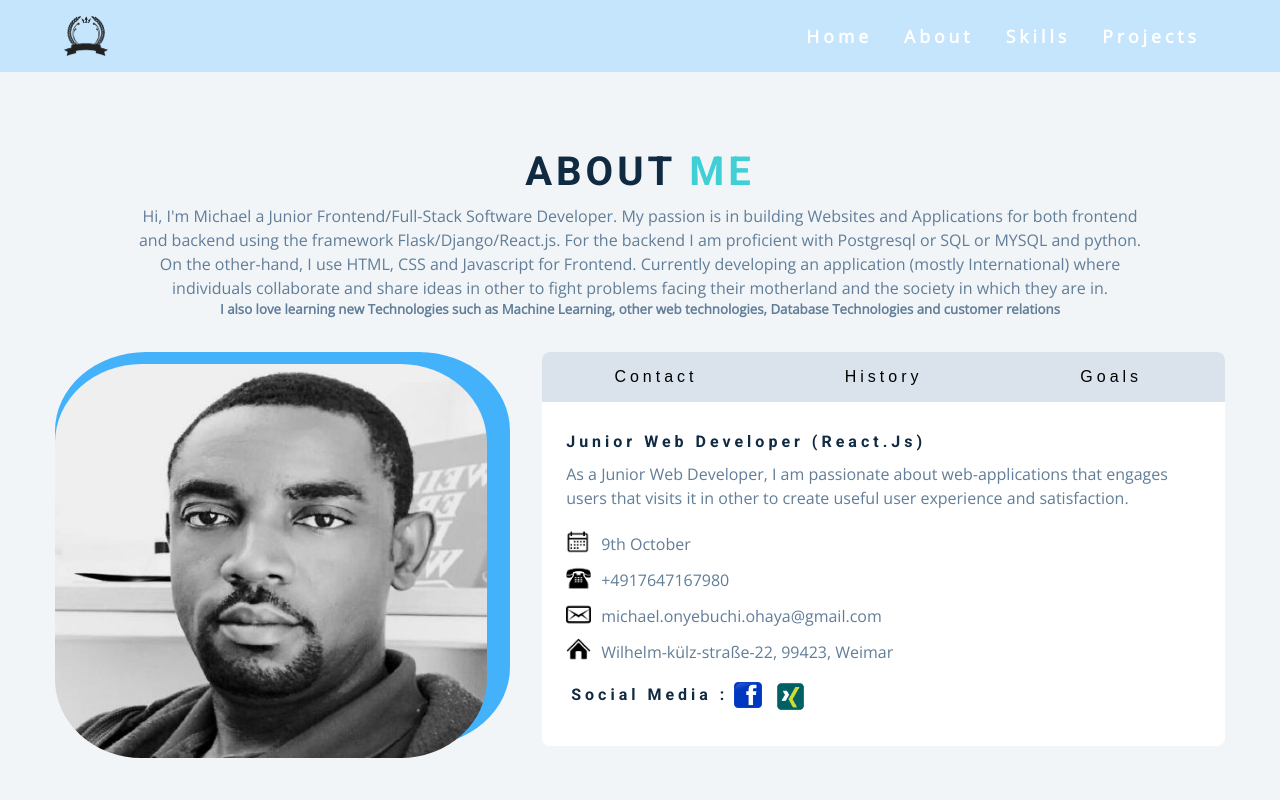
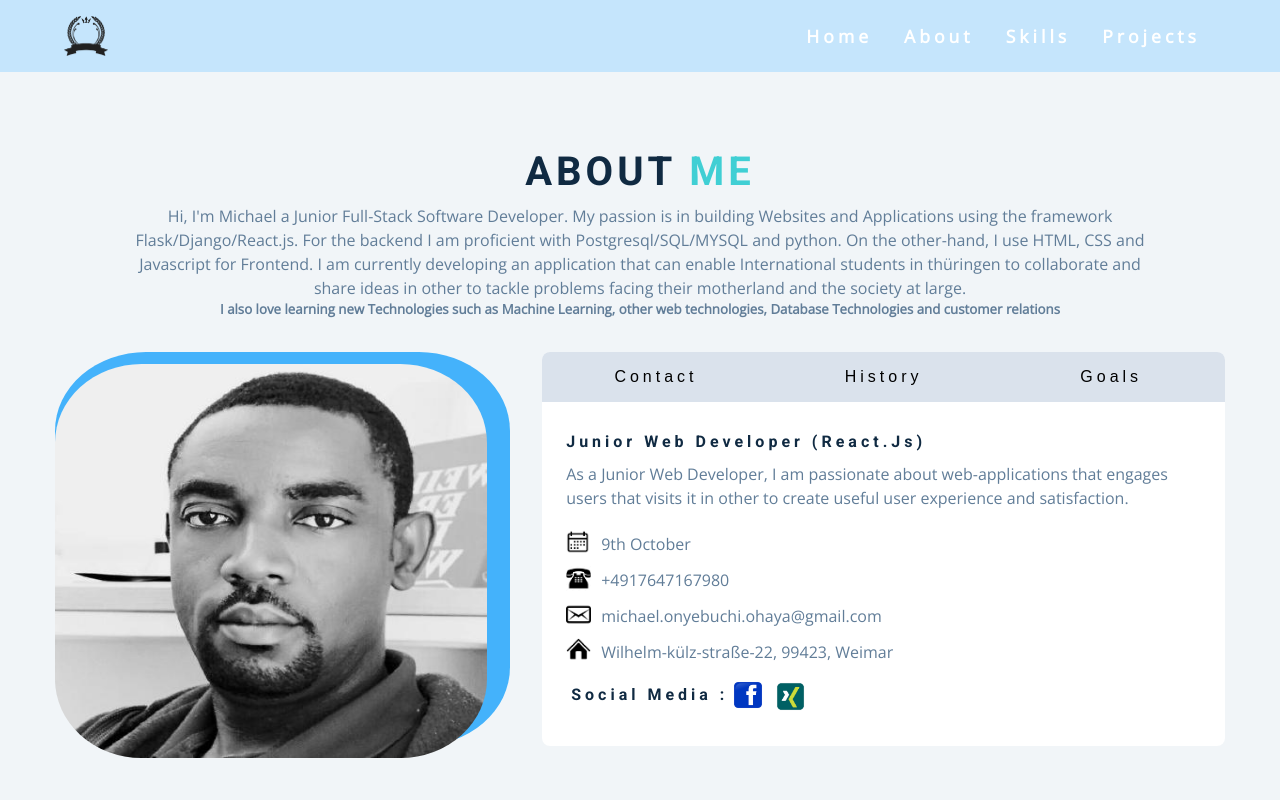
Before and after one commit to ohayamic/my-portfolio, a React (Create React App) app: page /about in a window 1280 px wide. Shown: the top 800 px of the page. Built offline with nearby package versions, Linux system fonts and the light colour scheme.

Commit message:
Update AboutMe.js

```diff
--- a/src/components/AboutMe/AboutMe.js
+++ b/src/components/AboutMe/AboutMe.js
@@ -40,14 +40,14 @@ const About = () => {
           about <span>me</span>
         </h2>
         <p>
-          Hi, I'm Michael a Junior Frontend/Full-Stack Software Developer. My
-          passion is in building Websites and Applications for both frontend and
-          backend using the framework Flask/Django/React.js. For the backend I
-          am proficient with Postgresql or SQL or MYSQL and python. On the
-          other-hand, I use HTML, CSS and Javascript for Frontend. Currently
-          developing an application (mostly International) where individuals
-          collaborate and share ideas in other to fight problems facing their
-          motherland and the society in which they are in.{" "}
+          Hi, I'm Michael a Junior Full-Stack Software Developer. My passion is
+          in building Websites and Applications using the framework
+          Flask/Django/React.js. For the backend I am proficient with
+          Postgresql/SQL/MYSQL and python. On the other-hand, I use HTML, CSS
+          and Javascript for Frontend. I am currently developing an application
+          that can enable International students in thüringen to collaborate and
+          share ideas in other to tackle problems facing their motherland and
+          the society at large.{" "}
           <h5>
             I also love learning new Technologies such as Machine Learning,
             other web technologies, Database Technologies and customer relations
```
